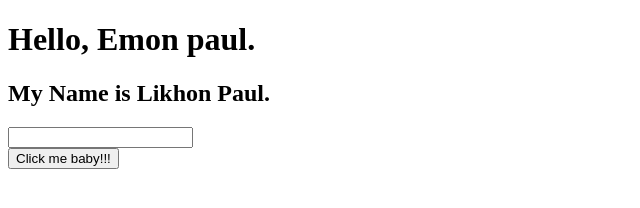
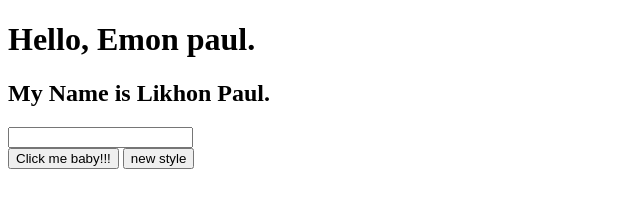
Before and after one commit to Likhonpaul2/my_first_website, a plain HTML site: page index.html in a window 1280 px wide. Shown: the whole page, without its empty margins (0-640 px from the left). Drawn offline with Linux system fonts and the light colour scheme.

Commit message:
button and input added

```diff
--- a/index.html
+++ b/index.html
@@ -11,5 +11,6 @@
     <input type="text">
     <br>
     <button>Click me baby!!!</button>
+    <button>new style</button>
 </body>
 </html>
```
